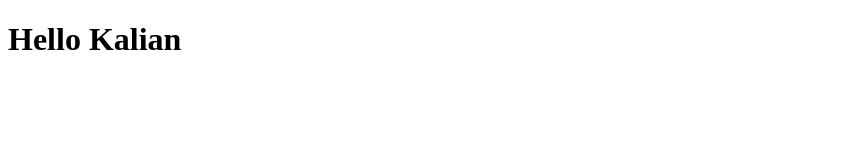
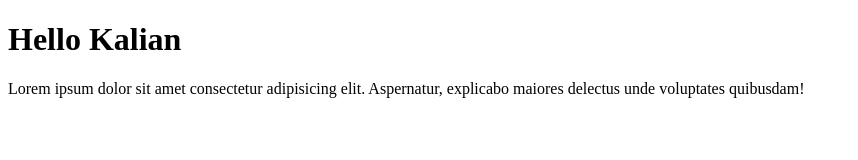
Before and after one commit to adelintang/git-test-2, a plain HTML site: page index.html in a window 1280 px wide. Shown: the whole page, without its empty margins (0-858 px from the left). Drawn offline with Linux system fonts and the light colour scheme.

Commit message:
menambahkan paragraf

```diff
--- a/index.html
+++ b/index.html
@@ -8,5 +8,6 @@
 </head>
 <body>
   <h1>Hello Kalian</h1>
+  <p>Lorem ipsum dolor sit amet consectetur adipisicing elit. Aspernatur, explicabo maiores delectus unde voluptates quibusdam!</p>
 </body>
 </html>
```
